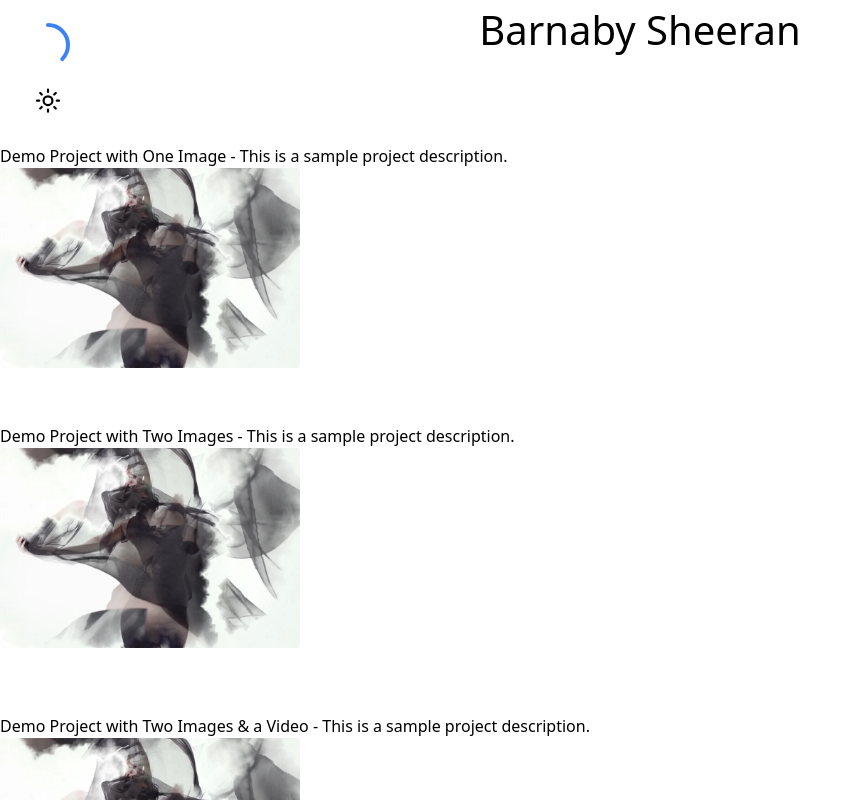
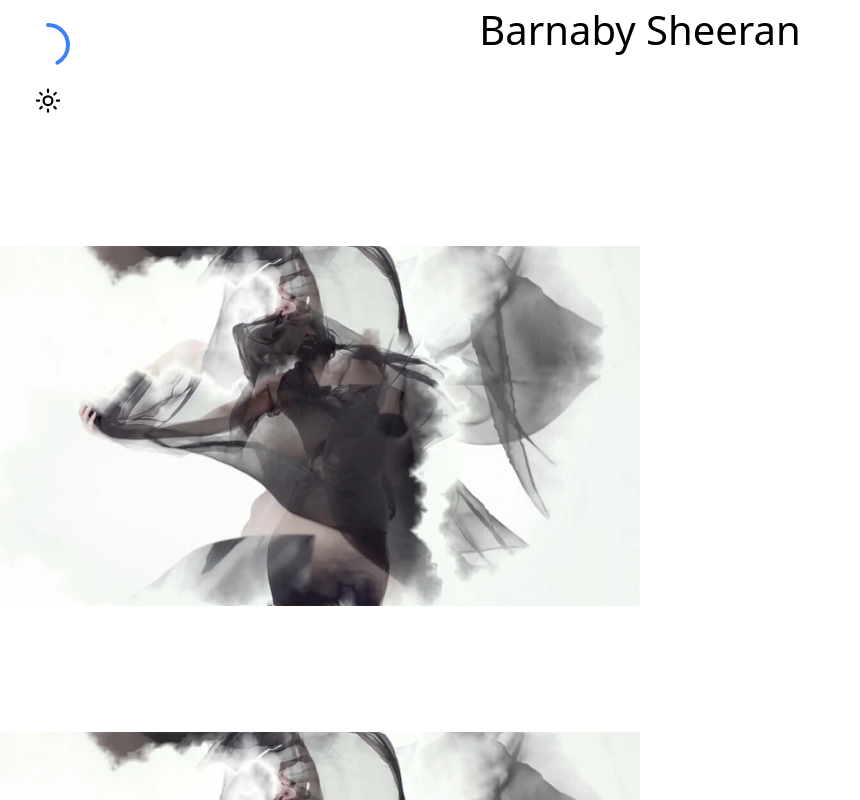
Before and after one commit to barnabysheeran/portfolio-barnaby-sheeran, a React (Vite) app: page / in a window 1280 px wide. Shown: the top 800 px of the page, without its empty margins (0-860 px from the left). Built offline with nearby package versions, Linux system fonts and the light colour scheme; a web font is replaced by a local one.

Commit message:
feat: implement SiteProjectText component and update MediaViewer layout

```diff
--- a/src/ts/ui/component/viewer/MediaViewer.module.css
+++ b/src/ts/ui/component/viewer/MediaViewer.module.css
@@ -1,17 +1,4 @@
 .media-viewer {
-  display: flex;
-  flex-direction: column;
-  gap: 8px;
-  pointer-events: auto;
+  width: 50%;
+  height: 100%;
 }
-
-.media-container {
-  position: relative;
-  width: 300px;
-  height: 200px;
-  display: flex;
-  align-items: center;
-  justify-content: center;
-  border-radius: var(--border-radius-small);
-  overflow: hidden;
-}
--- a/src/ts/ui/component/viewer/MediaViewer.tsx
+++ b/src/ts/ui/component/viewer/MediaViewer.tsx
@@ -35,18 +35,11 @@
 
   return (
     <div className={styles['media-viewer']}>
-      <div
-        className={styles['media-container']}
-        role="region"
-        aria-label={`Media viewer. Currently viewing ${currentIndex + 1} of ${media.length}`}
-      >
-        <MediaHolder
-          media={currentMedia}
-          index={currentIndex}
-          onClick={hasMultipleItems ? handleMediaClick : undefined}
-        />
-      </div>
-
+      <MediaHolder
+        media={currentMedia}
+        index={currentIndex}
+        onClick={hasMultipleItems ? handleMediaClick : undefined}
+      />
       <MediaNavigation
         media={media}
         currentIndex={currentIndex}
--- a/src/ts/ui/site/project/SiteProject.tsx
+++ b/src/ts/ui/site/project/SiteProject.tsx
@@ -1,7 +1,9 @@
 import { motion } from 'framer-motion';
 
 import { type ProjectData } from '../../../types/project';
+
 import MediaViewer from '../../component/viewer/MediaViewer';
+import SiteProjectText from './text/SiteProjectText';
 
 import styles from './SiteProject.module.css';
 
@@ -20,7 +22,7 @@
       transition={{ duration: 0.6 }}
       viewport={{ once: true, margin: '-100px' }}
     >
-      {projectData.title} - {projectData.description}
+      <SiteProjectText projectData={projectData} />
       <MediaViewer media={projectData.media} />
     </motion.div>
   );
--- /dev/null
+++ b/src/ts/ui/site/project/text/SiteProjectText.module.css
@@ -0,0 +1,20 @@
+.site-project-text {
+  display: flex;
+  flex-direction: column;
+  gap: 8px;
+  padding: 16px 0;
+}
+
+.site-project-text__title {
+  font-size: 1.5rem;
+  font-weight: 600;
+  margin: 0;
+  color: var(--color-text-primary, #fff);
+}
+
+.site-project-text__description {
+  font-size: 1rem;
+  line-height: 1.6;
+  margin: 0;
+  color: var(--color-text-secondary, rgba(255, 255, 255, 0.8));
+}
--- /dev/null
+++ b/src/ts/ui/site/project/text/SiteProjectText.tsx
@@ -0,0 +1,22 @@
+import type { ProjectData } from '../../../../types';
+
+import styles from './SiteProjectText.module.css';
+
+interface SiteProjectTextProps {
+  projectData: ProjectData;
+}
+
+export default function SiteProjectText({ projectData }: SiteProjectTextProps) {
+  // ____________________________________________________________________ Render
+
+  return (
+    <div className={styles['site-project-text']}>
+      <h3 className={styles['site-project-text__title']}>
+        {projectData.title}
+      </h3>
+      <p className={styles['site-project-text__description']}>
+        {projectData.description}
+      </p>
+    </div>
+  );
+}
```
